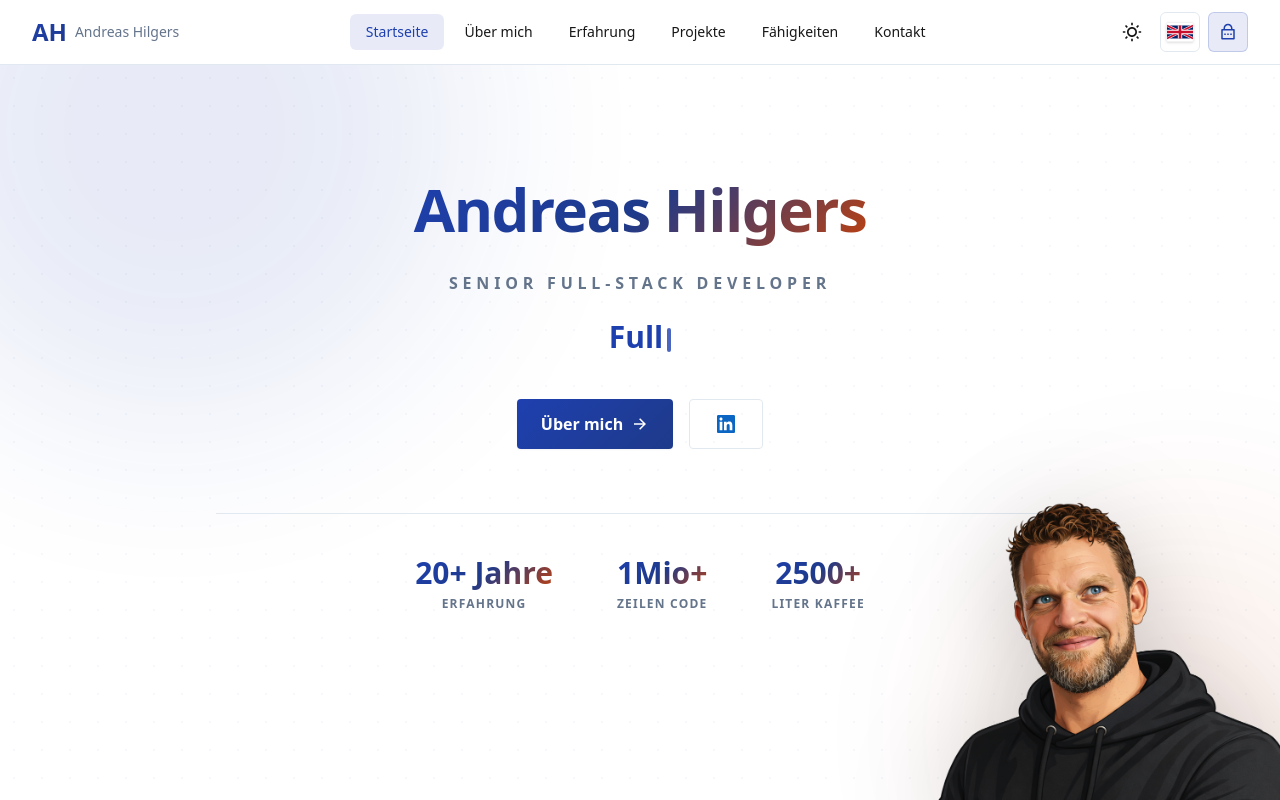
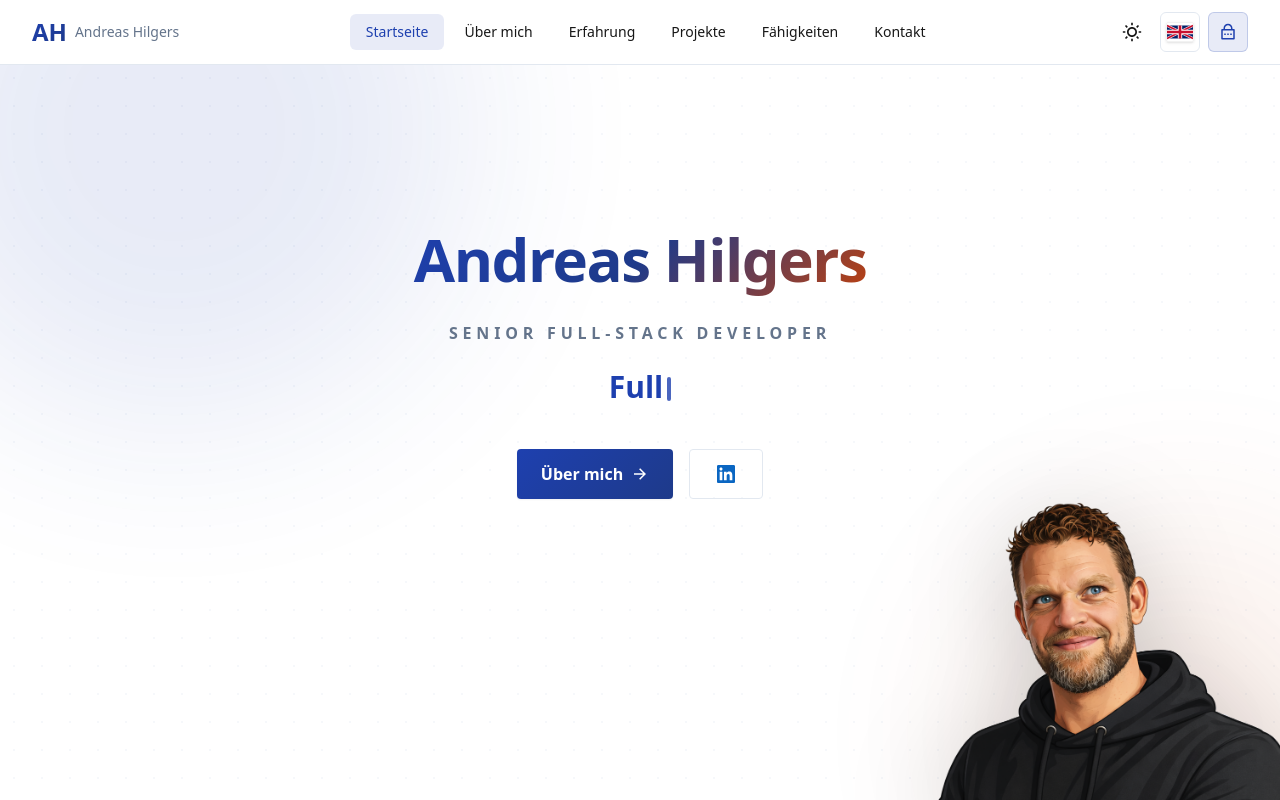
Before and after one commit to scriptlabs/andreashilgers.de, a Next.js app: page /de in a window 1280 px wide. Built offline with nearby package versions, Linux system fonts and the light colour scheme.

Commit message:
feat(home): remove stats row and horizontal line from hero section

```diff
--- a/src/app/[lang]/page.tsx
+++ b/src/app/[lang]/page.tsx
@@ -78,22 +78,6 @@ export default async function Home({ params }: { params: Promise<{ lang: string
             </a>
           </div>
         </FadeIn>
-
-        {/* Stats row */}
-        <FadeIn direction="up" delay={1.1}>
-          <div className="flex justify-center items-center gap-x-8 sm:gap-x-12 md:gap-x-16 border-t border-[var(--border)] pt-10">
-            {dict.hero.stats.map((stat) => (
-              <div key={stat.label} className="text-center">
-                <p className="text-2xl sm:text-3xl font-black hero-gradient leading-tight">
-                  {stat.value}
-                </p>
-                <p className="text-[10px] sm:text-xs uppercase tracking-widest text-[var(--secondary)] font-bold mt-1">
-                  {stat.label}
-                </p>
-              </div>
-            ))}
-          </div>
-        </FadeIn>
       </section>
     </main>
   );
```
